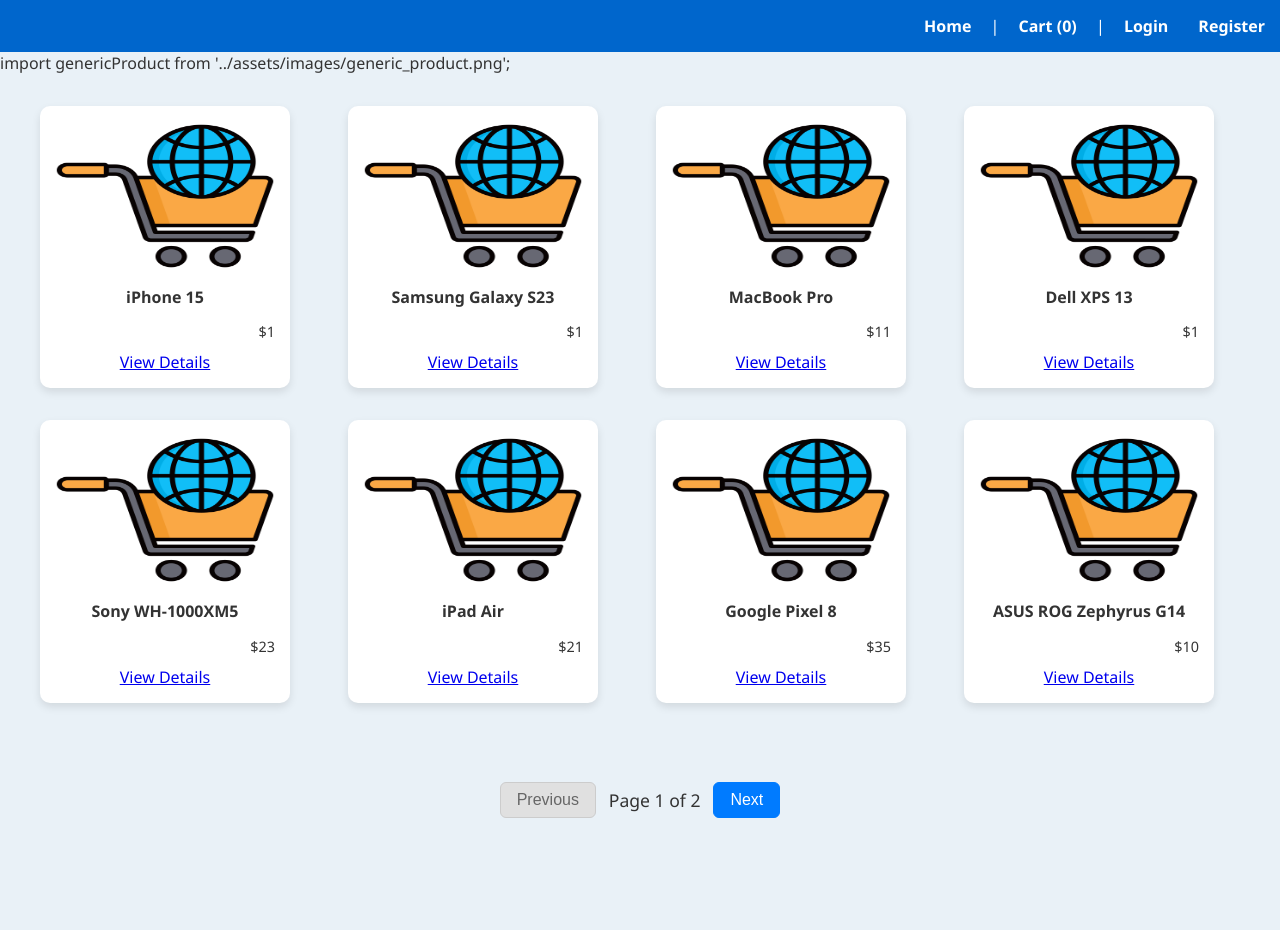
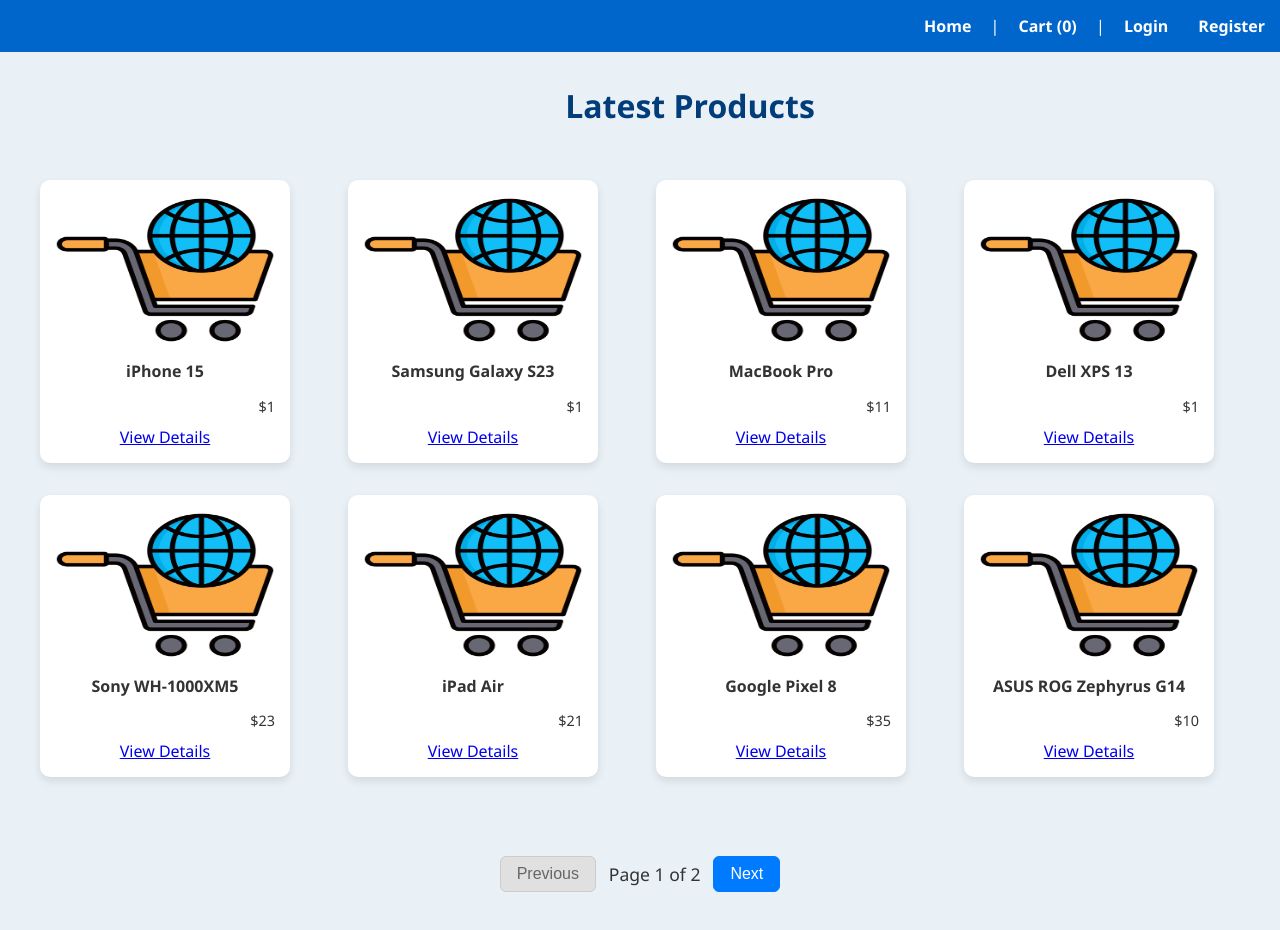
Before and after one commit to adrianmihailescu/ReactJs_Ecommerce, a React (Create React App) app in the folder frontend/: page / in a window 1280 px wide. Shown: the top 930 px of the page. Before the commit the page ends 865 px from the top, so only its background shows below. Built offline with nearby package versions, Linux system fonts and the light colour scheme.

Commit message:
fixed some titles

```diff
--- a/frontend/src/pages/CartPage.js
+++ b/frontend/src/pages/CartPage.js
@@ -3,8 +3,6 @@
 import { Link } from 'react-router-dom';
 import './CartPage.css';
 import genericProduct from '../assets/images/generic_product.png';
-// frontend\src\assets\images\generic_product.png
-// frontend\src\pages\CartPage.js
 
 
 function CartPage() {
--- a/frontend/src/pages/HomePage.js
+++ b/frontend/src/pages/HomePage.js
@@ -23,8 +23,7 @@
 
   return (
     <div className="homepage-container">
-import genericProduct from '../assets/images/generic_product.png';
-
+      <h1>Latest Products</h1>
       <div className="products-grid">
         {currentProducts.length > 0 ? (
           currentProducts.map((product) => (
```
